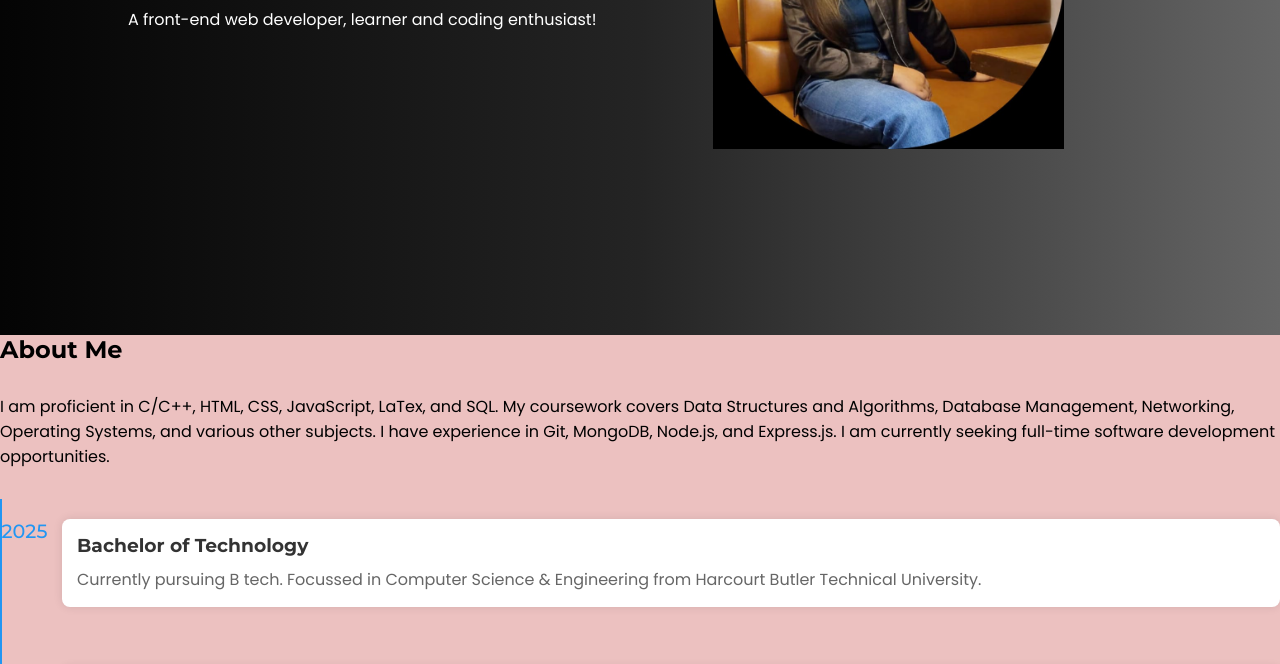
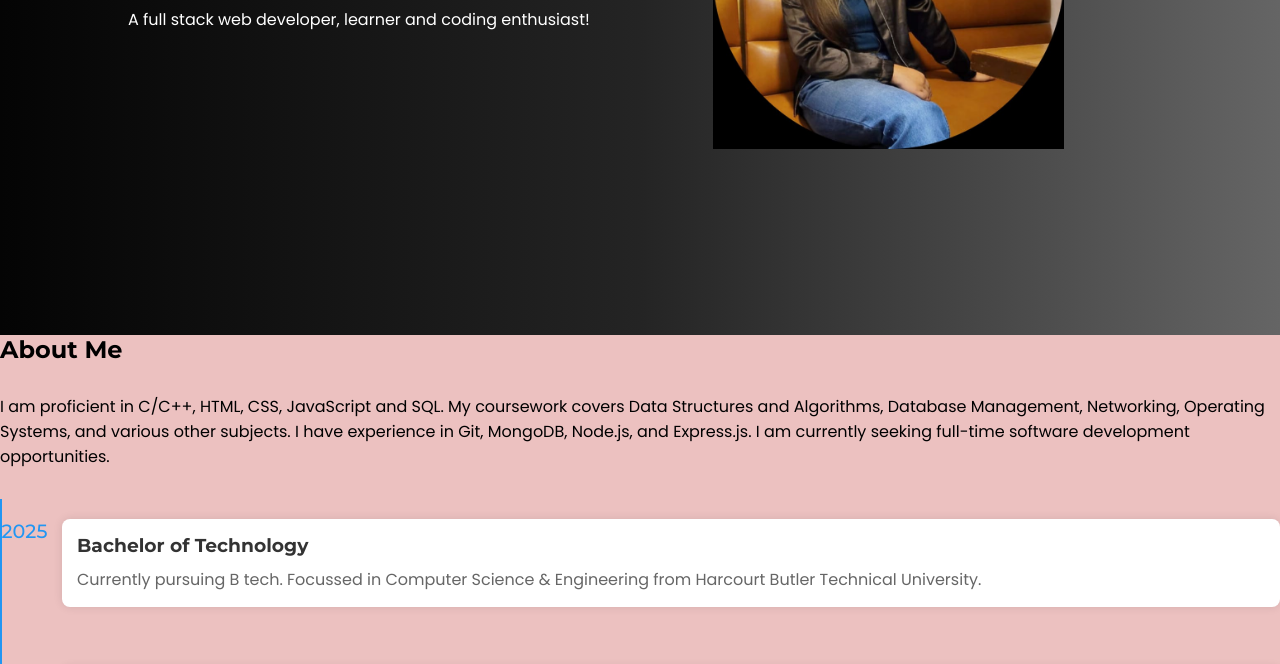
Before and after one commit to khushi2301/kgar, a plain HTML site: page index.html in a window 1280 px wide. Shown: the part 467-1131 px from the top of the page. Drawn offline with Linux system fonts and the light colour scheme.

Commit message:
Update index.html
.

```diff
--- a/index.html
+++ b/index.html
@@ -31,7 +31,7 @@
                 <div class="left flex2">
                     <h2 class="uppercase letter-spacing2"> Hello !</h2>
                     <h1 class="my-t-10 uppercase letter-spacing2"><span>I'M KHUSHI</span></h1>
-                    <p class="my-t-10">A front-end web developer, learner and coding enthusiast! <span></span></p>
+                    <p class="my-t-10">A full stack web developer, learner and coding enthusiast! <span></span></p>
 
                 </div>
 
@@ -47,7 +47,7 @@
     <section class="timeline">
         <h2>About Me</h2>
         <p class="para">
-            I am proficient in C/C++, HTML, CSS, JavaScript, LaTex, and SQL. My coursework covers Data Structures and Algorithms, Database Management, Networking, Operating Systems, and various other subjects. I have experience in Git, MongoDB, Node.js, and Express.js. I am currently seeking full-time software development opportunities.</p>
+            I am proficient in C/C++, HTML, CSS, JavaScript and SQL. My coursework covers Data Structures and Algorithms, Database Management, Networking, Operating Systems, and various other subjects. I have experience in Git, MongoDB, Node.js, and Express.js. I am currently seeking full-time software development opportunities.</p>
         <div class="timeline-container">
             <div class="timeline-item">
                 <div class="timeline-date">2021 - 2025</div>
```
